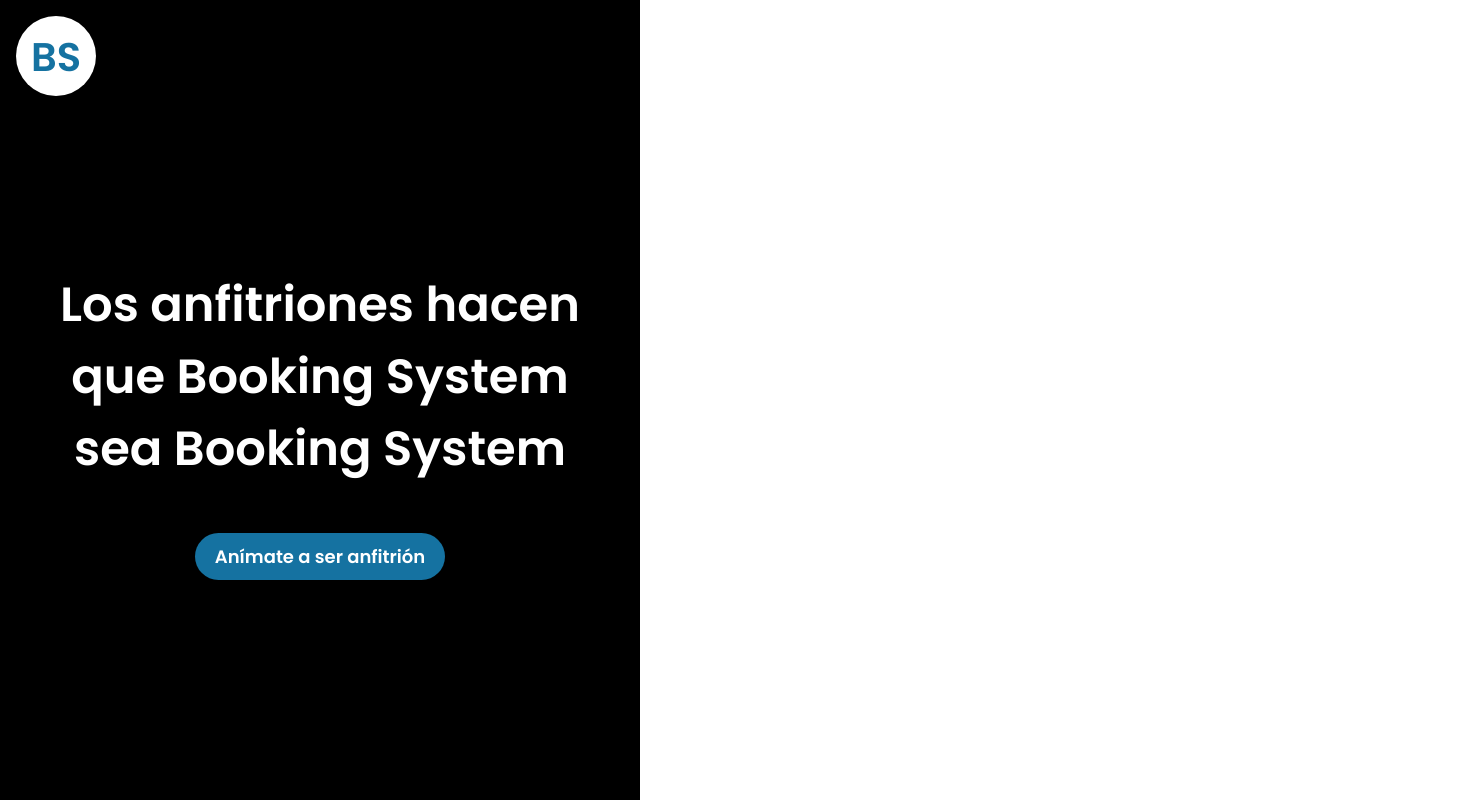
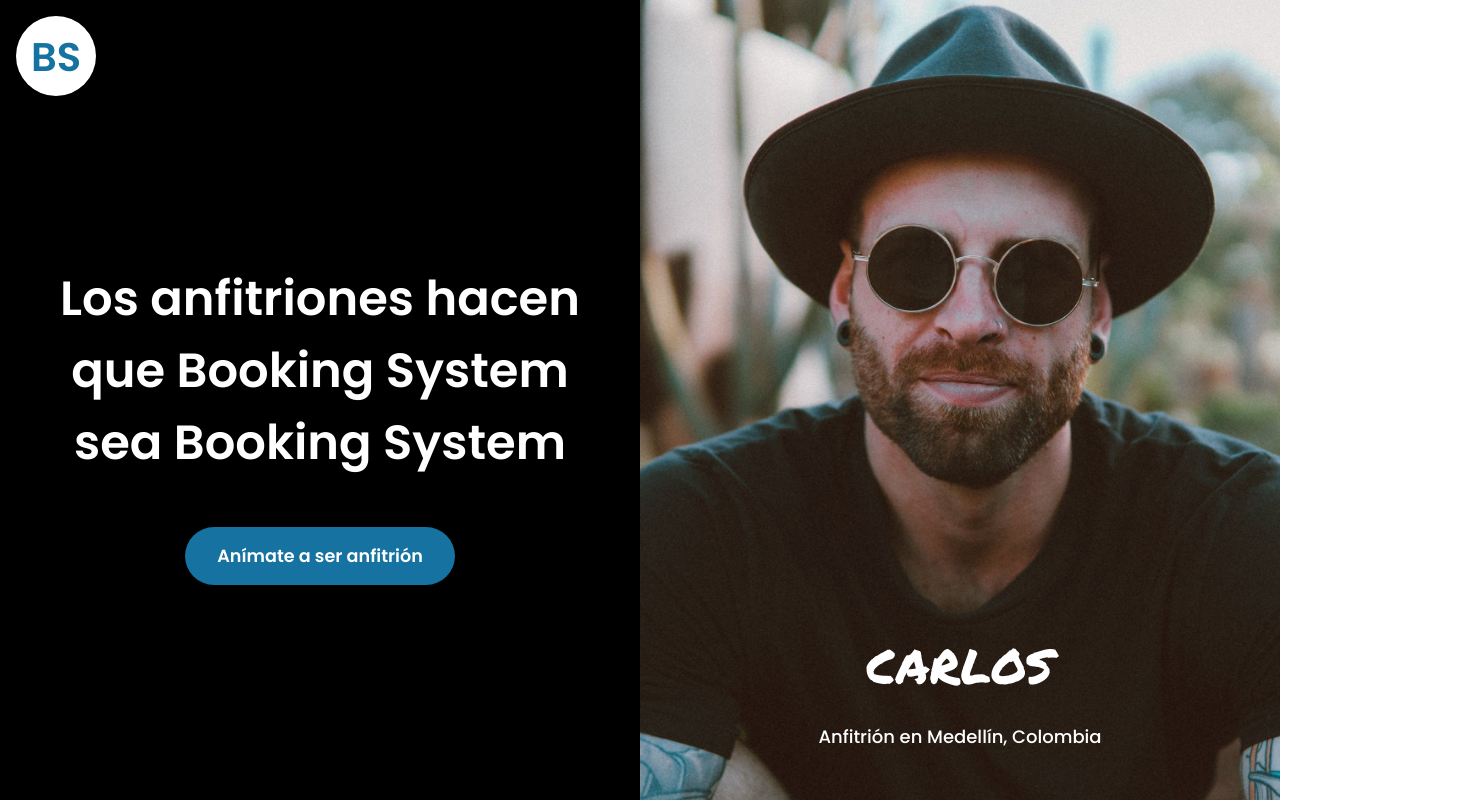
Before and after one commit to Mike-droid/host_ui_c9, a Next.js app: page /host in a window 1280 px wide. Shown: the whole page, 1467 px wide, since content can reach past the window. Built offline with nearby package versions, Linux system fonts and the light colour scheme.

Commit message:
cambios de estructura en pantalla anfitrion paso 1

```diff
--- a/components/RightSideImage.jsx
+++ b/components/RightSideImage.jsx
@@ -5,7 +5,8 @@ const RightSideImage = (props) => {
   const { image, title, subtitle, alt } = props;
   return (
     <section className={RightSideImageStyles.right_side_image}>
-      <Image src={ image } alt={ alt } layout="fill" />
+      <div className={RightSideImageStyles.coverImage}></div>
+      {/*<Image src={ image } alt={ alt } layout="fill" />*/}
       <h2 className={RightSideImageStyles.carlos}> { title } </h2>
       <p className={RightSideImageStyles.subtitle}> { subtitle } </p>
     </section>
--- a/styles/ActionButton.module.css
+++ b/styles/ActionButton.module.css
@@ -1,11 +1,11 @@
 .ActionButton {
   background-color: var(--blue);
-  border-radius: 32px;
+  border-radius: 2rem;
   color: var(--white);
   font-family: 'Poppins', sans-serif;
-  font-size: 18px;
+  font-size: 1.1rem;
   font-weight: 600;
   margin: 0 auto;
-  padding-block: 10px;
-  padding-inline: 20px;
+  padding: 1rem 2rem;
+  text-align: center;
 }
--- a/styles/RightSideImage.module.css
+++ b/styles/RightSideImage.module.css
@@ -27,7 +27,14 @@
 
 .right_side_image {
   position: relative;
-  /*
-  !NOTA: OBLIGATORIO PARA QUE LA IMAGEN SE MUESTRE CORRECTAMENTE
-  */
+  background: #f00;
+  width: 50vw;
+  height: 100%;
 }
+
+.coverImage{
+  width: 100%;
+  height: 100%;
+  background: url('../public/carlos.jpg') no-repeat center center;
+  background-size: cover;
+}
```
